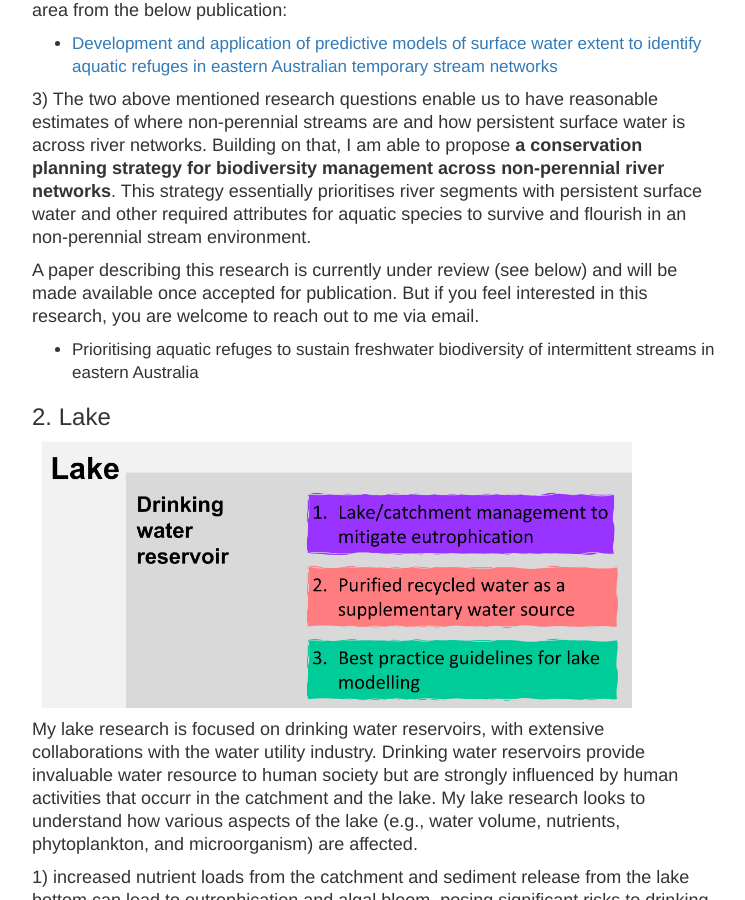
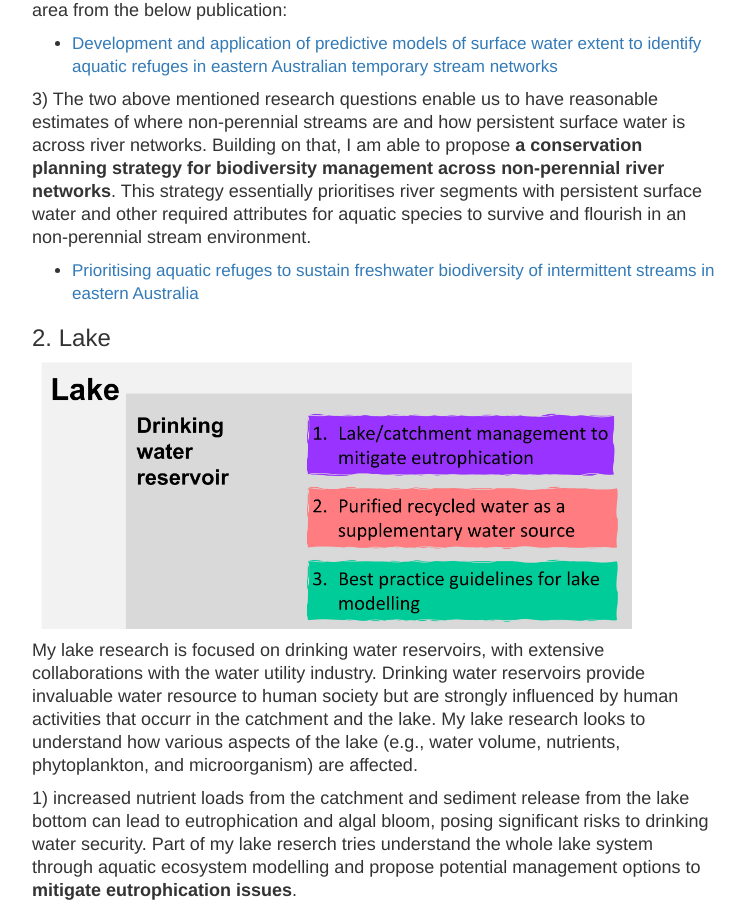
Before and after one commit to SongyanYu/SongyanYu.github.io, a Jekyll site: the page built from research.html, in a window 1280 px wide and 900 px high, scrolled down 983 px. Shown: the whole window, without its empty margins (266-1011 px from the left). Built offline with Jekyll 4.4.1, drawn with Linux system fonts in a browser that asks for light colours.

Commit message:
add doi for prioritisation paper

```diff
--- a/research.html
+++ b/research.html
@@ -48,13 +48,8 @@
 3) The two above mentioned research questions enable us to have reasonable estimates of where non-perennial streams are and how persistent surface water is across river networks.
 Building on that, I am able to propose <b>a conservation planning strategy for biodiversity management across non-perennial river networks</b>.
 This strategy essentially prioritises river segments with persistent surface water and other required attributes for aquatic species to survive and flourish in an non-perennial stream environment.
-</font></p>
-
-<p><font size ="+1">
-A paper describing this research is currently under review (see below) and will be made available once accepted for publication.
-But if you feel interested in this research, you are welcome to reach out to me via email.
 <ul>
-<li>Prioritising aquatic refuges to sustain freshwater biodiversity of intermittent streams in eastern Australia</li>
+<li><a href = 'http://doi.org/10.1002/aqc.3871'>Prioritising aquatic refuges to sustain freshwater biodiversity of intermittent streams in eastern Australia</a></li>
 </ul>
 </font></p>
 
```
